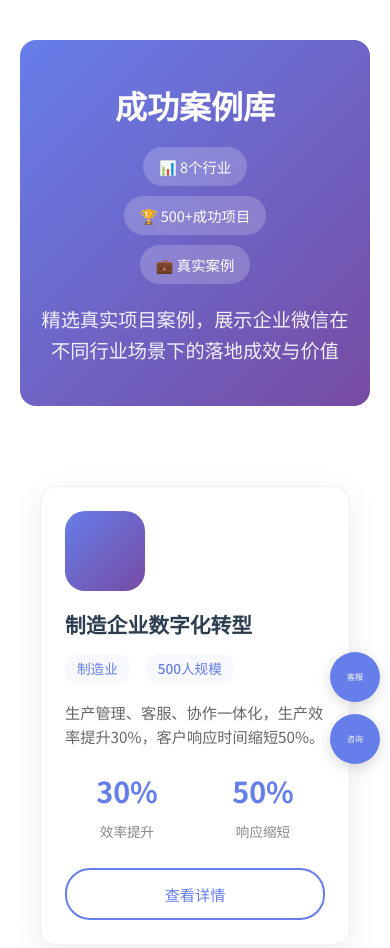
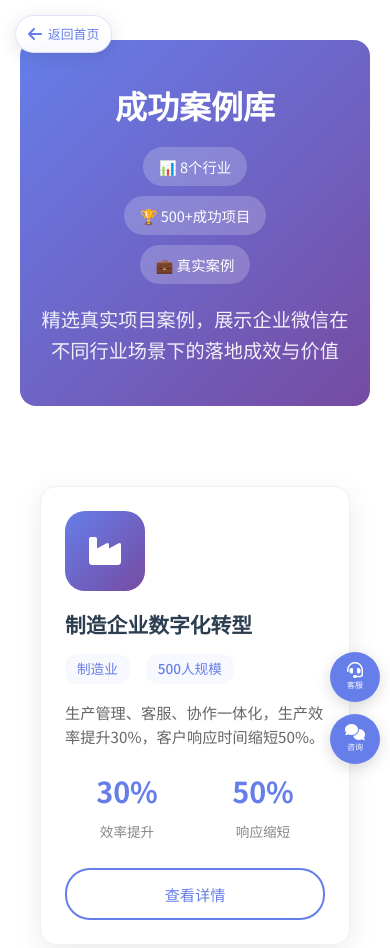
Before and after one commit to chenjiantu/wecomser-V2, a website: page cases/index.html in a window 390 px wide. Shown: the top 948 px of the page. Drawn offline with Linux system fonts and the light colour scheme.

Commit message:
feat(ui): add Font Awesome icons + back button for all case pages

```diff
--- a/cases/case-styles.css
+++ b/cases/case-styles.css
@@ -4,6 +4,42 @@
     margin: 0 auto;
     padding: 40px 20px;
     font-family: 'Noto Sans SC', sans-serif;
+}
+
+/* 返回按钮样式 */
+.back-button {
+    position: fixed;
+    top: 30px;
+    left: 30px;
+    z-index: 1001;
+}
+
+.back-btn {
+    display: flex;
+    align-items: center;
+    gap: 8px;
+    padding: 12px 20px;
+    background: rgba(255, 255, 255, 0.95);
+    color: #667eea;
+    text-decoration: none;
+    border-radius: 25px;
+    font-size: 0.9rem;
+    font-weight: 500;
+    box-shadow: 0 4px 20px rgba(0,0,0,0.1);
+    backdrop-filter: blur(10px);
+    transition: all 0.3s ease;
+    border: 1px solid rgba(102, 126, 234, 0.2);
+}
+
+.back-btn:hover {
+    background: #667eea;
+    color: white;
+    transform: translateY(-2px);
+    box-shadow: 0 8px 25px rgba(102, 126, 234, 0.3);
+}
+
+.back-btn i {
+    font-size: 1rem;
 }
 
 .case-header {
@@ -497,9 +533,29 @@
     .case-results {
         gap: 12px;
     }
+
+    .back-button {
+        top: 20px;
+        left: 20px;
+    }
+
+    .back-btn {
+        padding: 10px 16px;
+        font-size: 0.85rem;
+    }
 }
 
 @media (max-width: 480px) {
+    .back-button {
+        top: 15px;
+        left: 15px;
+    }
+
+    .back-btn {
+        padding: 8px 12px;
+        font-size: 0.8rem;
+        gap: 6px;
+    }
     .floating-widgets {
         right: 10px;
         bottom: 80px;
--- a/cases/index.html
+++ b/cases/index.html
@@ -10,8 +10,17 @@
   <link rel="preconnect" href="https://fonts.googleapis.com">
   <link rel="preconnect" href="https://fonts.gstatic.com" crossorigin>
   <link href="https://fonts.googleapis.com/css2?family=Noto+Sans+SC:wght@300;400;500;700&display=swap" rel="stylesheet">
+  <link rel="stylesheet" href="https://cdnjs.cloudflare.com/ajax/libs/font-awesome/6.0.0/css/all.min.css">
 </head>
 <body>
+  <!-- 返回按钮 -->
+  <div class="back-button">
+    <a href="/" class="back-btn">
+      <i class="fas fa-arrow-left"></i>
+      <span>返回首页</span>
+    </a>
+  </div>
+
   <div class="case-container">
     <div class="case-header">
       <h1 class="case-title">成功案例库</h1>
```
Also changed, not shown: cases/case-1.html (+8 -0 lines), cases/case-2.html (+8 -0 lines), cases/case-3.html (+8 -0 lines), cases/case-4.html (+8 -0 lines), cases/case-5.html (+8 -0 lines), cases/case-6.html (+8 -0 lines), cases/case-7.html (+8 -0 lines), cases/case-8.html (+8 -0 lines).
